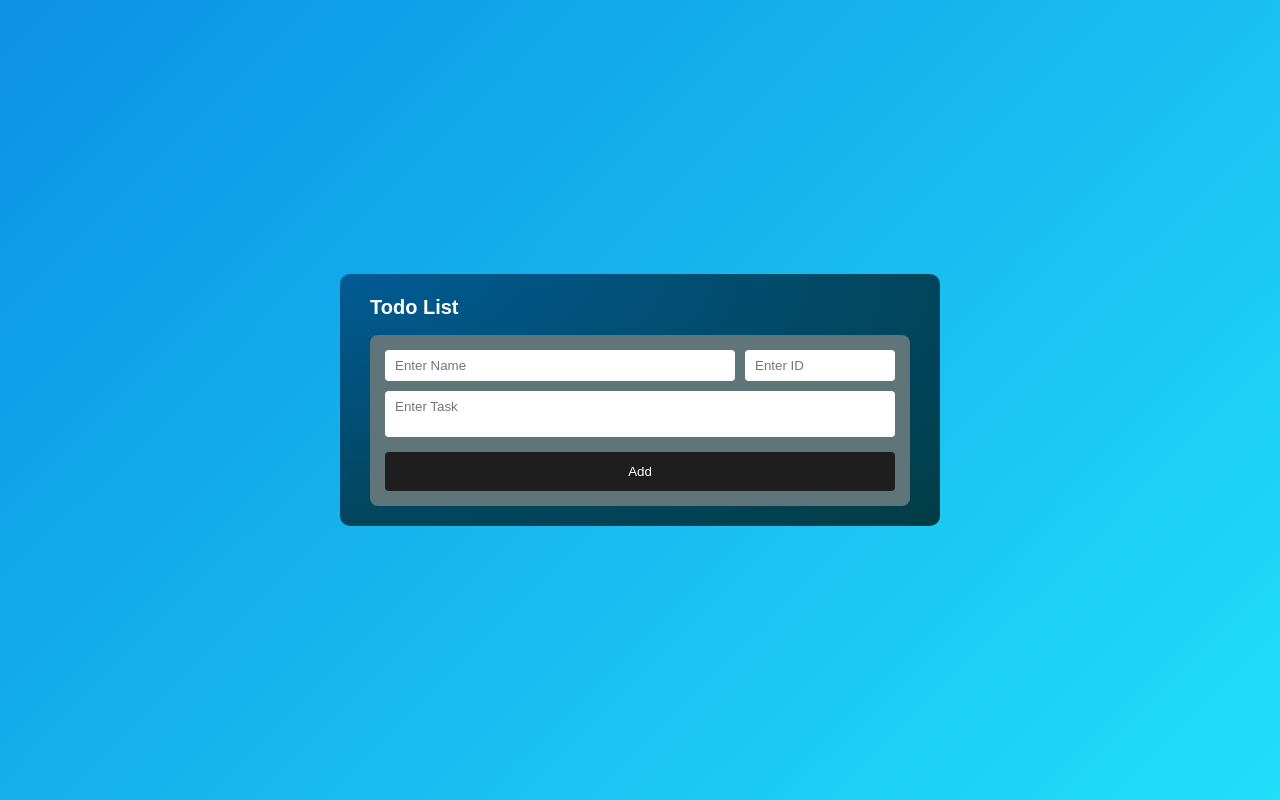
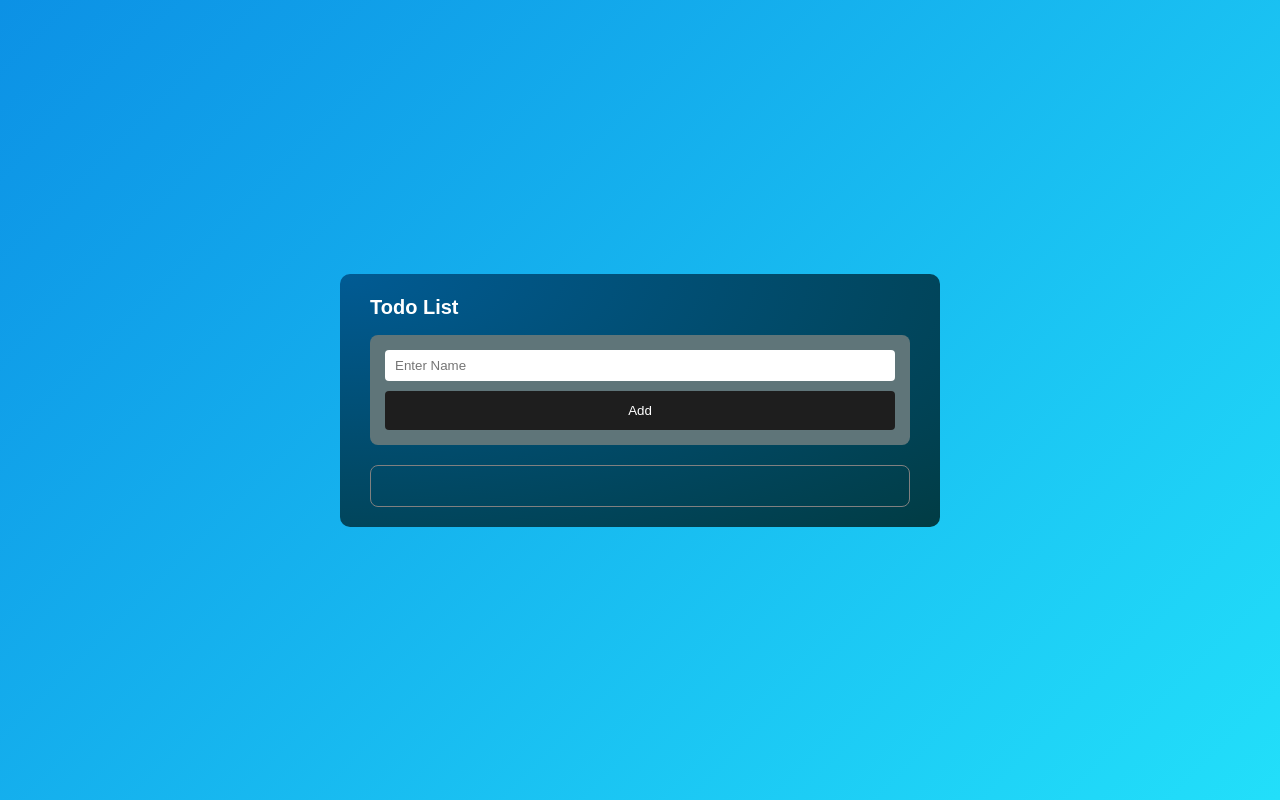
Before and after one commit to mk625/component-todo-list, a plain HTML site: page index.html in a window 1280 px wide. Drawn offline with Linux system fonts and the light colour scheme.

Commit message:
code update

```diff
--- a/css/home.css
+++ b/css/home.css
@@ -55,3 +55,5 @@ textarea.form-input {
 .todo-btn:hover {
     background-color: #000000;
 }
+
+.todo-lists { color: #fff; border: 1px solid gray; padding: 20px; border-radius: 8px; }
--- a/index.html
+++ b/index.html
@@ -22,17 +22,17 @@
                     <h3 class="todo-title">Todo List</h3>
                 </div>
                 <div>
-                    <div class="todo-input-container">
+                    <div class="todo-input-container mB20">
                         <div class="mB10">
                             <div class="d-flx g-10 mB10">
-                                <div class="w70">
+                                <div class="w100">
                                     <input type="text" class="form-input" placeholder="Enter Name">
                                 </div>
-                                <div class="w30">
+                                <div class="w30" style="display: none;">
                                     <input type="number" class="form-input" placeholder="Enter ID">
                                 </div>
                             </div>
-                            <div>
+                            <div style="display: none;">
                                 <textarea class="form-input" placeholder="Enter Task"></textarea>
                             </div>
                         </div>
@@ -41,10 +41,8 @@
                         </div>
                     </div>
                     <div>
-                        <ul>
-                            <li class="d-flx">
-                                <div><span></span></div>
-                            </li>
+                        <ul class="todo-lists" >
+
                         </ul>
                     </div>
                 </div>
```
